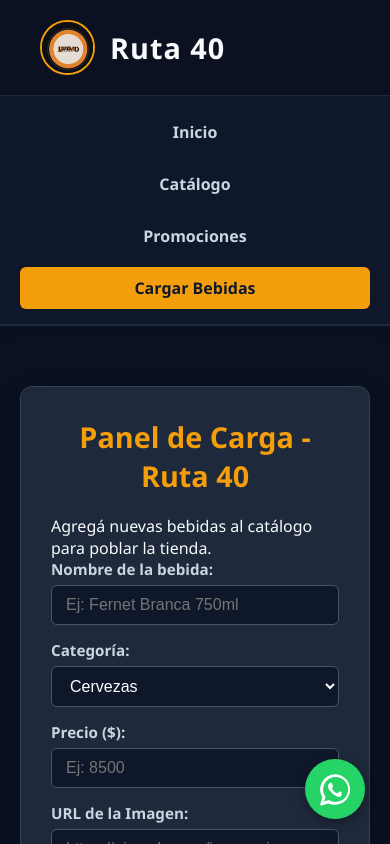
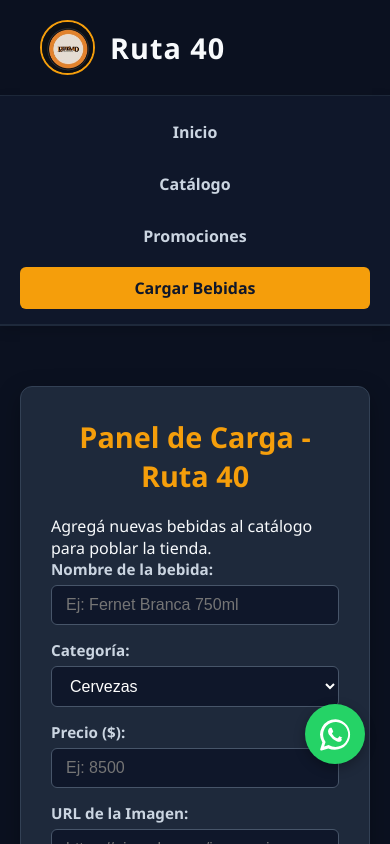
Before and after one commit to Charlesboca/ruta-40, a React (Vite) app: page /admin in a window 390 px wide. Shown: the top 844 px of the page. Built offline with nearby package versions, Linux system fonts and the light colour scheme; no server answers; the database is empty.

Commit message:
ajuste de boton wsp flotante para celu

```diff
--- a/src/estilos/BotonWhatsapp.css
+++ b/src/estilos/BotonWhatsapp.css
@@ -1,6 +1,6 @@
 .whatsapp-flotante {
   position: fixed;
-  bottom: 25px;
+  bottom: 25px; /* Valor por defecto para PC */
   right: 25px;
   background-color: #25d366; /* Color oficial de WhatsApp */
   color: #ffffff;
@@ -25,3 +25,10 @@
   height: 35px;
   fill: #ffffff;
 }
+
+/* Media query para celulares: sube el botón a 80px solo en pantallas chicas */
+@media (max-width: 768px) {
+  .whatsapp-flotante {
+    bottom: 80px;
+  }
+}
```
